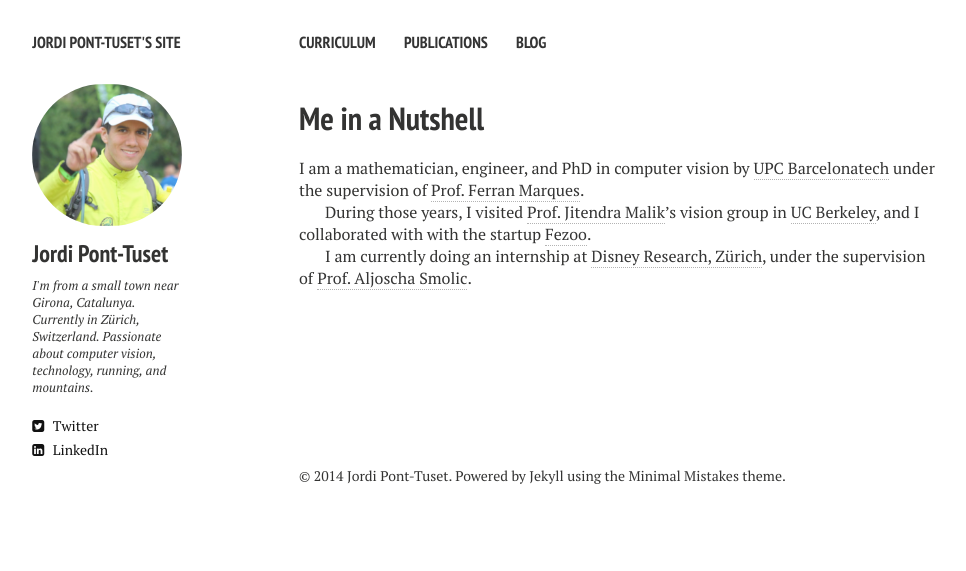
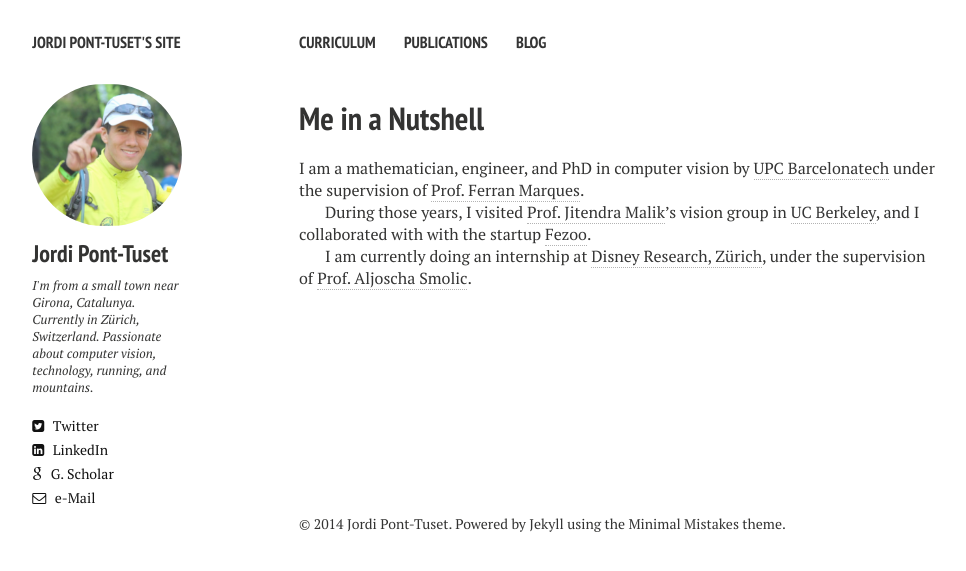
Before and after one commit to jponttuset/jponttuset.github.io, a Jekyll site: the page built from index.md, in a window 1280 px wide. Shown: the top 571 px of the page, without its empty margins (21-987 px from the left). Built offline with Jekyll 4.4.1, drawn with Linux system fonts in a browser that asks for light colours; nearby versions of some CDN libraries.

Commit message:
- Adding social links

```diff
--- a/_config.yml
+++ b/_config.yml
@@ -13,6 +13,7 @@
   # Social networking links are used in author-bio sidebar. Update and remove as you like.
   twitter: jponttuset
   linkedin: jponttuset
+  google_scholar: VCBBx24AAAAJ
 
 # Analytics and webmaster tools stuff goes here
 google_analytics:
--- a/_includes/_author-bio.html
+++ b/_includes/_author-bio.html
@@ -20,3 +20,5 @@
 {% if site.owner.pinterest %}<a href="http://www.pinterest.com/{{ site.owner.pinterest }}" class="author-social" target="_blank"><i class="fa fa-pinterest"></i> Pinterest</a>{% endif %}
 {% if site.owner.foursquare %}<a href="http://foursquare.com/{{ site.owner.foursquare }}" class="author-social" target="_blank"><i class="fa fa-foursquare"></i> Foursquare</a>{% endif %}
 {% if site.owner.steam %}<a href="http://steamcommunity.com/id/{{ site.owner.steam }}" class="author-social" target="_blank"><i class="fa fa-steam-square"></i> Steam</a>{% endif %}
+{% if site.owner.google_scholar %}<a href="http://scholar.google.es/citations?user={{ site.owner.google_scholar }}" class="author-social" target="_blank"><i class="fa fa-google"></i> G. Scholar</a>{% endif %}
+{% if site.owner.email %}<a href="mailto:{{ site.owner.email }}" class="author-social" target="_blank"><i class="fa fa-envelope-o"></i> e-Mail</a>{% endif %}
```
